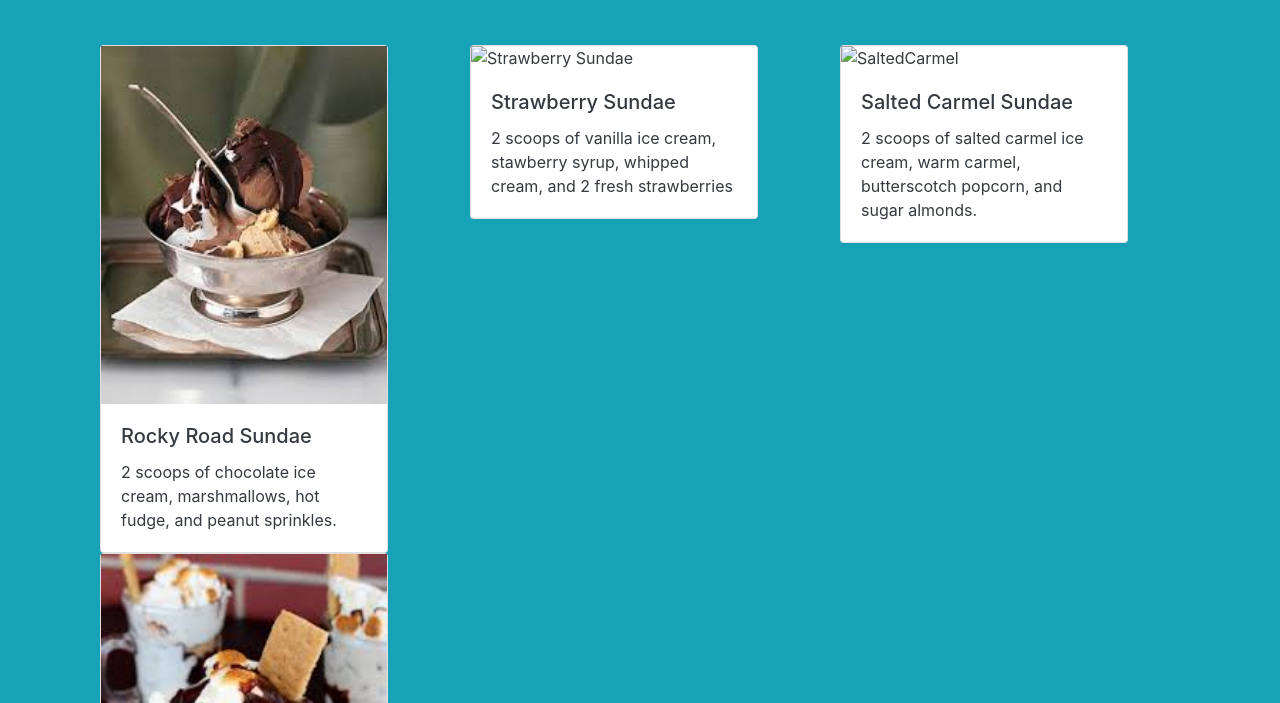
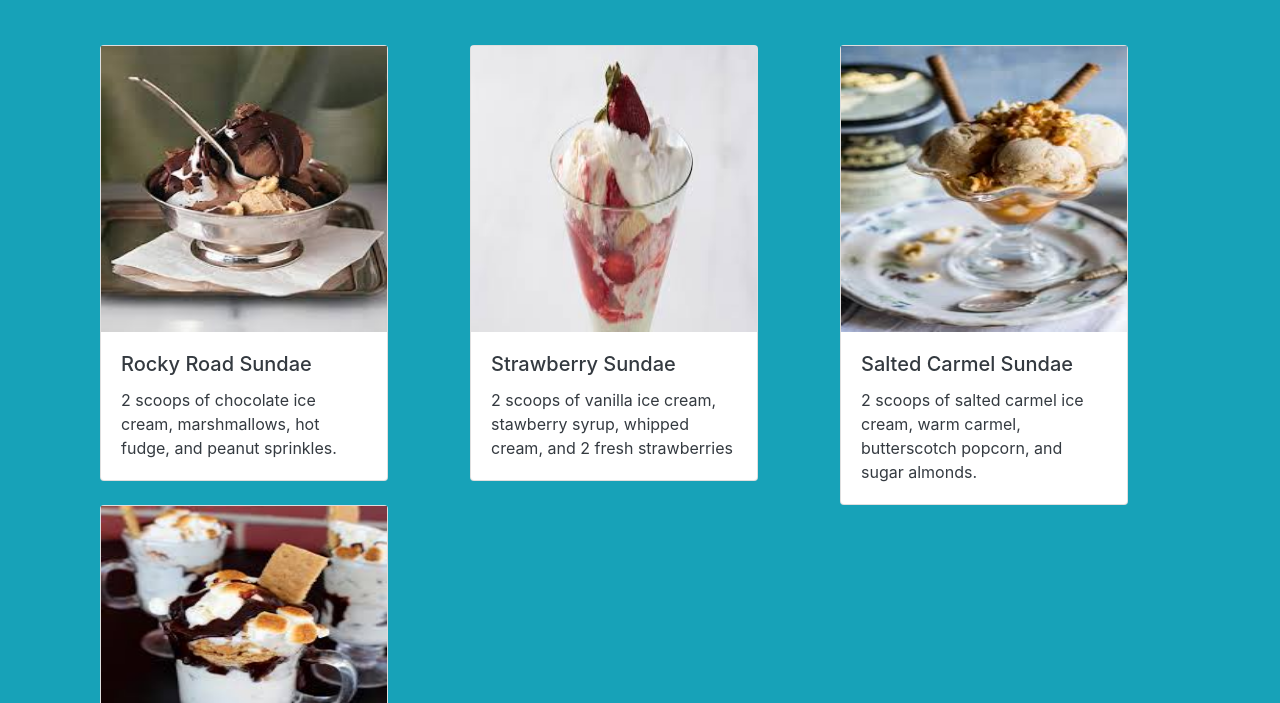
Before and after one commit to hstone102/IceCream, a plain HTML site: page index.html in a window 1280 px wide. Shown: the part 97-800 px from the top of the page. Drawn offline with nearby package versions, Linux system fonts and the light colour scheme.

Commit message:
image changes

```diff
--- a/index.html
+++ b/index.html
@@ -21,7 +21,7 @@
       <div class="row">
         <div class="col-sm">
           <div class="card text-dark" style="width: 18rem;">
-            <img class="RockyRoad" src="RockyRoad.jpg" alt="RockyRoad">
+            <img class="RockyRoad" src="RockyRoad.jpg" alt="RockyRoad" style="width:286px;height:286px;">
             <div class="card-body">
             <h5 class="card-title">Rocky Road Sundae</h5>
             <p class="card-text">2 scoops of chocolate ice cream, marshmallows, hot fudge, and peanut sprinkles.</p>
@@ -31,7 +31,7 @@
         </div>
         <div class="col-sm">
           <div class="card text-dark" style="width: 18rem;">
-            <img class="StrawberrySundae" src="StrawberrySundae.jpg/" alt="Strawberry Sundae">
+            <img class="StrawberrySundae" src="StrawberrySundae.jpg" alt="Strawberry Sundae" style="width:286px;height:286px;">
             <div class="card-body">
               <h5 class="card-title">Strawberry Sundae</h5>
               <p class="card-text">2 scoops of vanilla ice cream, stawberry syrup, whipped cream, and 2 fresh strawberries</p>
@@ -40,7 +40,7 @@
         </div>
         <div class="col-sm">
           <div class="card text-dark" style="width: 18rem;">
-            <img class="SaltedCarmel" src="SaltedCarmel.jpg/" alt="SaltedCarmel">
+            <img class="SaltedCarmel" src="SaltedCarmel.jpg" alt="SaltedCarmel" style="width:286px;height:286px;">
             <div class="card-body">
               <h5 class="card-title">Salted Carmel Sundae</h5>
               <p class="card-text">2 scoops of salted carmel ice cream, warm carmel, butterscotch popcorn, and sugar almonds.</p>
@@ -49,7 +49,7 @@
         </div>
         <div class="col-sm">
           <div class="card text-dark" style="width: 18rem;">
-            <img class="SmoresSundae" src="SmoresSundae.jpg" alt="SmoresSundae">
+            <img class="SmoresSundae" src="SmoresSundae.jpg" alt="SmoresSundae" style="width:286px;height:286px;">
             <div class="card-body">
               <h5 class="card-title">S'Mores Sundae</h5>
               <p class="card-text">2 scoops of vanilla icecream, graham cracker crumbles, 2 marshmallows, and hot fudge on top.</p>
```
